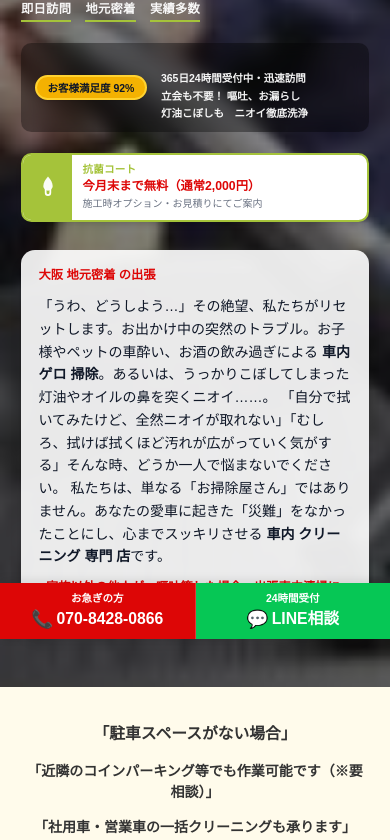
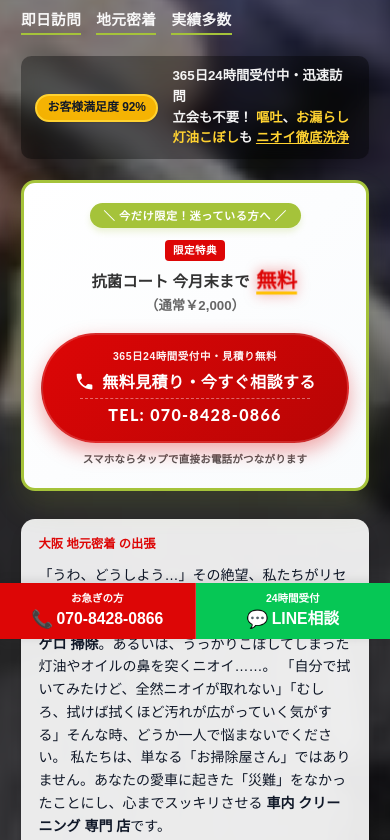
Before and after one commit to fins250903-arch/INS, an Astro site: page / in a window 390 px wide. Shown: the part 205-1045 px from the top of the page. Built offline with nearby package versions, Linux system fonts and the light colour scheme; Astro itself is replaced by a stand-in of ours.

Commit message:
feat: 比較画像を店舗比較用の画像に変更し、関連コンポーネントを追加

```diff
--- /dev/null
+++ b/src/components/CtaBundle.astro
@@ -0,0 +1,240 @@
+---
+// CtaBundle.astro
+interface Props {
+  className?: string;
+}
+const { className = '' } = Astro.props;
+---
+<div class={`cta-bundle-box ${className}`}>
+  <div class="cta-attention">
+    <span>＼ 今だけ限定！迷っている方へ ／</span>
+  </div>
+  <div class="cta-benefit">
+    <span class="cta-benefit-badge">限定特典</span>
+    <p class="cta-benefit-text">
+      抗菌コート 今月末まで <span class="cta-highlight">無料</span> <span class="cta-subtext">（通常￥2,000）</span>
+    </p>
+  </div>
+  <div class="cta-action-area">
+    <a href="tel:070-8428-0866" class="cta-btn">
+      <span class="cta-btn-sub">365日24時間受付中・見積り無料</span>
+      <span class="cta-btn-main">
+        <svg class="cta-phone-icon" viewBox="0 0 24 24" fill="currentColor">
+          <path d="M6.62 10.79c1.44 2.83 3.76 5.14 6.59 6.59l2.2-2.2c.27-.27.67-.36 1.02-.24 1.12.37 2.33.57 3.57.57.55 0 1 .45 1 1V20c0 .55-.45 1-1 1-9.39 0-17-7.61-17-17 0-.55.45-1 1-1h3.5c.55 0 1 .45 1 1 0 1.25.2 2.45.57 3.57.11.35.03.74-.25 1.02l-2.2 2.2z"/>
+        </svg>
+        無料見積り・今すぐ相談する
+      </span>
+      <span class="cta-btn-tel">TEL: 070-8428-0866</span>
+    </a>
+    <p class="cta-micro-copy">スマホならタップで直接お電話がつながります</p>
+  </div>
+</div>
+
+<style>
+  .cta-bundle-box {
+    background: linear-gradient(135deg, #ffffff 0%, #f9fbfd 100%);
+    border: 3px solid #A5C33A; /* プライマリーカラーの緑 */
+    border-radius: 1.25rem;
+    padding: 1.75rem 1.5rem;
+    box-shadow: 0 15px 30px rgba(165, 195, 58, 0.15), 0 5px 15px rgba(0, 0, 0, 0.05);
+    text-align: center;
+    max-width: 500px;
+    margin: 1.5rem auto;
+    position: relative;
+    overflow: hidden;
+    transition: transform 0.3s cubic-bezier(0.25, 0.8, 0.25, 1), box-shadow 0.3s ease;
+  }
+
+  .cta-bundle-box:hover {
+    transform: translateY(-3px);
+    box-shadow: 0 20px 35px rgba(165, 195, 58, 0.22), 0 8px 25px rgba(0, 0, 0, 0.08);
+  }
+
+  .cta-attention {
+    background-color: #A5C33A;
+    color: #ffffff;
+    font-size: 0.85rem;
+    font-weight: 800;
+    padding: 0.35rem 1.25rem;
+    border-radius: 9999px;
+    display: inline-block;
+    margin-bottom: 0.85rem;
+    letter-spacing: 0.05em;
+    box-shadow: 0 4px 6px rgba(165, 195, 58, 0.2);
+  }
+
+  .cta-benefit {
+    margin-bottom: 1.25rem;
+    display: flex;
+    flex-direction: column;
+    align-items: center;
+    gap: 0.4rem;
+  }
+
+  .cta-benefit-badge {
+    background-color: #dd0606; /* 警告赤 */
+    color: #ffffff;
+    font-size: 0.75rem;
+    font-weight: 800;
+    padding: 0.15rem 0.6rem;
+    border-radius: 4px;
+    letter-spacing: 0.05em;
+  }
+
+  .cta-benefit-text {
+    font-size: 1.25rem;
+    font-weight: 800;
+    color: #333333;
+    margin: 0;
+    line-height: 1.4;
+  }
+
+  .cta-highlight {
+    color: #dd0606;
+    font-size: 1.65rem;
+    font-weight: 900;
+    text-decoration: underline;
+    text-decoration-color: #ffc107;
+    text-decoration-thickness: 3px;
+    text-underline-offset: 4px;
+    margin: 0 0.2rem;
+    display: inline-block;
+    animation: cta-pulse-glow 2s infinite ease-in-out;
+  }
+
+  .cta-subtext {
+    font-size: 0.95rem;
+    color: #666666;
+    font-weight: 700;
+  }
+
+  .cta-action-area {
+    display: flex;
+    flex-direction: column;
+    align-items: center;
+    width: 100%;
+  }
+
+  .cta-btn {
+    display: flex;
+    flex-direction: column;
+    align-items: center;
+    justify-content: center;
+    background: linear-gradient(135deg, #dd0606 0%, #b80505 100%);
+    color: #ffffff !important;
+    width: 100%;
+    padding: 0.9rem 1.2rem;
+    border-radius: 9999px;
+    font-weight: 800;
+    text-decoration: none !important;
+    box-shadow: 0 8px 20px rgba(221, 6, 6, 0.35);
+    transition: all 0.3s cubic-bezier(0.25, 0.8, 0.25, 1);
+    border: 2px solid rgba(255, 255, 255, 0.15);
+    position: relative;
+    overflow: hidden;
+  }
+
+  /* 光沢アニメーション */
+  .cta-btn::after {
+    content: '';
+    position: absolute;
+    top: -50%;
+    left: -60%;
+    width: 30%;
+    height: 200%;
+    background: rgba(255, 255, 255, 0.3);
+    transform: rotate(30deg);
+    transition: none;
+    animation: cta-shine 4s infinite ease-in-out;
+  }
+
+  .cta-btn:hover {
+    background: linear-gradient(135deg, #ff1a1a 0%, #dd0606 100%);
+    transform: scale(1.03);
+    box-shadow: 0 12px 25px rgba(221, 6, 6, 0.45);
+  }
+
+  .cta-btn-sub {
+    font-size: 0.75rem;
+    opacity: 0.95;
+    letter-spacing: 0.05em;
+    margin-bottom: 0.25rem;
+  }
+
+  .cta-btn-main {
+    font-size: 1.3rem;
+    display: flex;
+    align-items: center;
+    gap: 0.5rem;
+    letter-spacing: 0.02em;
+    font-weight: 900;
+  }
+
+  .cta-phone-icon {
+    width: 1.5rem;
+    height: 1.5rem;
+    animation: cta-phone-shake 1.8s infinite ease-in-out;
+  }
+
+  .cta-btn-tel {
+    font-size: 1.25rem;
+    margin-top: 0.25rem;
+    font-family: 'Lato', sans-serif;
+    border-top: 1px dashed rgba(255, 255, 255, 0.4);
+    padding-top: 0.2rem;
+    width: 85%;
+    letter-spacing: 0.08em;
+    font-weight: 800;
+  }
+
+  .cta-micro-copy {
+    font-size: 0.75rem;
+    color: #555555;
+    margin-top: 0.6rem;
+    font-weight: 700;
+    letter-spacing: 0.02em;
+  }
+
+  /* アニメーション定義 */
+  @keyframes cta-shine {
+    0% { left: -60%; }
+    15% { left: 130%; }
+    100% { left: 130%; }
+  }
+
+  @keyframes cta-phone-shake {
+    0%, 100% { transform: rotate(0); }
+    10%, 30%, 50% { transform: rotate(-15deg); }
+    20%, 40% { transform: rotate(15deg); }
+    60% { transform: rotate(0); }
+  }
+
+  @keyframes cta-pulse-glow {
+    0%, 100% { transform: scale(1); filter: drop-shadow(0 0 1px rgba(221, 6, 6, 0.2)); }
+    50% { transform: scale(1.04); filter: drop-shadow(0 0 6px rgba(221, 6, 6, 0.5)); }
+  }
+
+  @media (max-width: 767px) {
+    .cta-bundle-box {
+      padding: 1.4rem 1.2rem;
+      margin: 1.2rem auto;
+      border-radius: 1rem;
+    }
+    .cta-benefit-text {
+      font-size: 1.1rem;
+    }
+    .cta-highlight {
+      font-size: 1.4rem;
+    }
+    .cta-btn-main {
+      font-size: 1.15rem;
+    }
+    .cta-btn-tel {
+      font-size: 1.15rem;
+    }
+    .cta-attention {
+      font-size: 0.8rem;
+      padding: 0.25rem 1rem;
+    }
+  }
+</style>
--- a/src/components/LandingPage.astro
+++ b/src/components/LandingPage.astro
@@ -2,6 +2,7 @@
 import type { ImageMetadata } from 'astro';
 import { Image } from 'astro:assets';
 import AntimicrobialCampaignBanner from './AntimicrobialCampaignBanner.astro';
+import CtaBundle from './CtaBundle.astro';
 import posts from '../data/wp-posts.json';
 import { osakaServiceAreas } from '../data/service-areas/osaka';
 import { additionalNotes, pricingOptions, pricingPartial, pricingSet } from '../data/lp-pricing';
@@ -199,26 +200,28 @@ const formatDate = (value: string) => value.split(' ')[0].replace(/-/g, '.');
   <div class="relative mx-auto w-full max-w-6xl px-6 py-16 sm:py-20 lg:py-24">
     <div class="flex flex-col gap-8">
       <div>
-        <h1 class="text-3xl sm:text-4xl lg:text-5xl font-bold leading-tight">
+        <h1 class="fv-title text-3xl sm:text-4xl lg:text-5xl font-bold leading-tight">
           {regionName} 地元密着｜<br />出張 車内清掃
         </h1>
-        <p class="mt-5 text-sm font-bold tracking-wide text-white/95 sm:text-base">
+        <p class="fv-sub mt-5 text-sm font-bold tracking-wide text-white/95 sm:text-base">
           <span class="mr-3 inline-block border-b-2 border-primary pb-0.5">即日訪問</span>
           <span class="mr-3 inline-block border-b-2 border-primary pb-0.5">地元密着</span>
           <span class="inline-block border-b-2 border-primary pb-0.5">実績多数</span>
         </p>
         <div class="mt-6 flex flex-wrap items-center gap-4 rounded-xl bg-black/35 px-4 py-3 backdrop-blur-sm">
           <span
-            class="inline-flex items-center rounded-full border-2 border-amber-300 bg-amber-400/95 px-3 py-1 text-xs font-extrabold text-gray-900 shadow sm:text-sm"
+            class="fv-badge-text inline-flex items-center rounded-full border-2 border-amber-300 bg-amber-400/95 px-3 py-1 text-xs font-extrabold text-gray-900 shadow sm:text-sm"
           >
             お客様満足度 92%
           </span>
-          <p class="min-w-[12rem] flex-1 text-xs font-semibold leading-relaxed text-white/95 sm:text-sm whitespace-pre-line">
-            {`365日24時間受付中・迅速訪問\n立会も不要！ 嘔吐、お漏らし\n灯油こぼしも　ニオイ徹底洗浄`}
+          <p class="fv-desc min-w-[12rem] flex-1 text-xs font-semibold leading-relaxed text-white/95 sm:text-sm">
+            365日24時間受付中・迅速訪問<br />
+            立会も不要！ <span class="text-amber-300 font-bold">嘔吐</span>、<span class="text-amber-300 font-bold">お漏らし</span><br />
+            <span class="text-amber-300 font-bold">灯油こぼし</span>も <span class="text-amber-300 font-bold underline decoration-amber-300">ニオイ徹底洗浄</span>
           </p>
         </div>
-        <div class="mt-6 flex justify-start">
-          <AntimicrobialCampaignBanner />
+        <div class="mt-6 flex justify-start w-full">
+          <CtaBundle className="!mx-0 !my-0 w-full max-w-[480px]" />
         </div>
       </div>
       <div class="bg-white/90 text-gray-900 rounded-2xl p-5 sm:p-6 shadow-lg">
@@ -234,6 +237,43 @@ const formatDate = (value: string) => value.split(' ')[0].replace(/-/g, '.');
           ●家族以外の他人が、嘔吐等した場合、出張車内清掃に車両保険、個人賠償責任保険が使えます。
         </p>
       </div>
+    </div>
+  </div>
+</section>
+
+<!-- Task 1: 「お悩み共感セクション」の新設 -->
+<section class="py-12 bg-gray-100 border-b border-gray-200">
+  <div class="max-w-4xl mx-auto px-6">
+    <h2 class="text-2xl sm:text-3xl font-bold text-center text-gray-900 leading-tight">
+      こんな「車内のニオイ・汚れ」のお悩みありませんか？
+    </h2>
+
+    <div class="mt-8 max-w-2xl mx-auto bg-white rounded-2xl p-6 sm:p-8 shadow-sm border border-gray-200/60">
+      <ul class="space-y-4">
+        <li class="flex items-start gap-3 text-base sm:text-lg font-medium text-gray-800">
+          <span class="text-cta-red text-xl sm:text-2xl flex-shrink-0 mt-0.5">☑</span>
+          <span>子供やペットが車酔いしてシートに吐いてしまった…</span>
+        </li>
+        <li class="flex items-start gap-3 text-base sm:text-lg font-medium text-gray-800">
+          <span class="text-cta-red text-xl sm:text-2xl flex-shrink-0 mt-0.5">☑</span>
+          <span>自分で拭き取っても、奥からモワッと悪臭が戻ってくる</span>
+        </li>
+        <li class="flex items-start gap-3 text-base sm:text-lg font-medium text-gray-800">
+          <span class="text-cta-red text-xl sm:text-2xl flex-shrink-0 mt-0.5">☑</span>
+          <span>おしっこや灯油をこぼしてしまい、運転するのもツラい…</span>
+        </li>
+        <li class="flex items-start gap-3 text-base sm:text-lg font-medium text-gray-800">
+          <span class="text-cta-red text-xl sm:text-2xl flex-shrink-0 mt-0.5">☑</span>
+          <span>どこに頼めばいいか分からないし、お店に車を持っていく時間もない！</span>
+        </li>
+      </ul>
+    </div>
+
+    <div class="mt-8 text-center bg-red-50 border border-red-100 rounded-2xl p-6 max-w-3xl mx-auto">
+      <p class="text-base sm:text-lg font-bold text-cta-red leading-relaxed">
+        そのまま放置すると悪化します！その絶望的な汚れとニオイ、<br />
+        出張専門の「INS車内清掃」が<span class="underline decoration-2 decoration-amber-500 font-extrabold text-lg sm:text-xl">【ご自宅の駐車場】</span>でリセットします！
+      </p>
     </div>
   </div>
 </section>
@@ -345,7 +385,7 @@ DIYは軽度向きで深部汚れは限界`}
         <p class="mt-2">
           店舗は<strong>作業場所・乾燥ラインが固定</strong>されている分、大型パーツを外して洗うような工程に強い場合があります。一方で、往復の手間・代車・預け期間が負担になる方には、出張が向きます。
         </p>
-        <img src="/matibouke.png" alt="車内清掃の比較イメージ" class="mt-4 w-full rounded-xl border border-gray-200" loading="lazy" />
+        <img src="/hikakutenpo.jpg" alt="車内清掃の比較イメージ" class="mt-4 w-full rounded-xl border border-gray-200" loading="lazy" />
       </div>
       <div>
         <h3 class="text-lg font-bold text-gray-900">自分で掃除（DIY）との違い（いつプロを頼るべきか）</h3>
@@ -727,6 +767,17 @@ DIYは軽度向きで深部汚れは限界`}
   </div>
 </section>
 
+<!-- Task 3 (2箇所目): 料金表後のCTA -->
+<section class="py-12 bg-amber-50 border-y border-amber-100">
+  <div class="max-w-4xl mx-auto px-6 text-center">
+    <p class="text-xl sm:text-2xl font-bold text-gray-900 mb-3">その汚れとニオイ、諦める前にご相談ください！</p>
+    <p class="text-sm sm:text-base text-gray-600 mb-8 max-w-xl mx-auto leading-relaxed">
+      「こんなにキレイになるなら、もっと早く頼めばよかった」とお喜びの声をいただいています。<br class="hidden sm:inline" />お見積りは完全無料、追加料金なしの明朗会計です。
+    </p>
+    <CtaBundle />
+  </div>
+</section>
+
 <section class="py-12 bg-gray-50">
   <div class="max-w-4xl mx-auto px-6">
     <h2 class="text-2xl font-bold text-center">お支払い方法・キャンセルポリシー</h2>
@@ -786,14 +837,43 @@ DIYは軽度向きで深部汚れは限界`}
   </div>
 </section>
 
-<section class="py-12 bg-gray-900 text-white">
+<section class="py-16 bg-gray-900 text-white border-t border-gray-800">
   <div class="max-w-5xl mx-auto px-6 text-center">
-    <h2 class="text-2xl sm:text-3xl font-bold">友人を、自信を持って乗せられる車に。</h2>
-    <p class="mt-3">「この車、なんかクサイ…？」</p>
-    <p class="mt-2">大切な友人や家族にそう思われるのは、もうおしまいです。</p>
-    <p class="mt-2">どんなに酷い汚れやニオイでも、諦める前に一度ご相談ください。</p>
-    <p class="mt-2 font-semibold">車内 クリーニング 専門 店として、あなたがまた笑顔でドライブを楽しめるよう、誠心誠意、施工させていただきます。</p>
-    <a href="tel:070-8428-0866" class="mt-6 inline-flex items-center justify-center rounded-full bg-cta-red px-8 py-4 text-lg font-bold">今すぐ相談する 070-8428-0866</a>
-    <a href={CONTACT_MAILTO} class="mt-4 block text-center text-sm text-white/90 underline break-all hover:text-white">{CONTACT_EMAIL}</a>
+    <h2 class="text-2xl sm:text-3xl font-bold tracking-tight">友人を、自信を持って乗せられる車に。</h2>
+    <p class="mt-4 text-gray-300 text-base sm:text-lg">「この車、なんかクサイ…？」</p>
+    <p class="mt-2 text-gray-300 text-base sm:text-lg">大切な友人や家族にそう思われるのは、もうおしまいです。</p>
+    <p class="mt-2 text-gray-300 text-base sm:text-lg">どんなに酷い汚れやニオイでも、諦める前に一度ご相談ください。</p>
+    <p class="mt-3 font-semibold text-amber-300 text-base sm:text-lg">
+      車内 クリーニング 専門 店として、あなたがまた笑顔でドライブを楽しめるよう、誠心誠意、施工させていただきます。
+    </p>
+
+    <div class="mt-10 max-w-lg mx-auto text-gray-900">
+      <CtaBundle />
+    </div>
+
+    <a href={CONTACT_MAILTO} class="mt-6 block text-center text-sm text-white/70 underline break-all hover:text-white transition-colors">{CONTACT_EMAIL}</a>
   </div>
 </section>
+
+<!-- Task 2: スマホ用FV視認性最適化用のスタイル上書き -->
+<style>
+  @media (max-width: 767px) {
+    .fv-title {
+      font-size: 2.15rem !important; /* 約120%〜130%拡大 */
+      line-height: 1.25 !important;
+      letter-spacing: -0.01em !important;
+    }
+    .fv-sub {
+      font-size: 1.05rem !important; /* 約120%拡大 */
+      margin-top: 1.25rem !important;
+    }
+    .fv-badge-text {
+      font-size: 0.85rem !important; /* 約120%拡大 */
+      padding: 0.3rem 0.75rem !important;
+    }
+    .fv-desc {
+      font-size: 0.95rem !important; /* 約120%拡大 */
+      line-height: 1.55 !important;
+    }
+  }
+</style>
```
Also changed, not shown: image/hikakutenpo.jpg (added), public/hikakutenpo.jpg (added).
